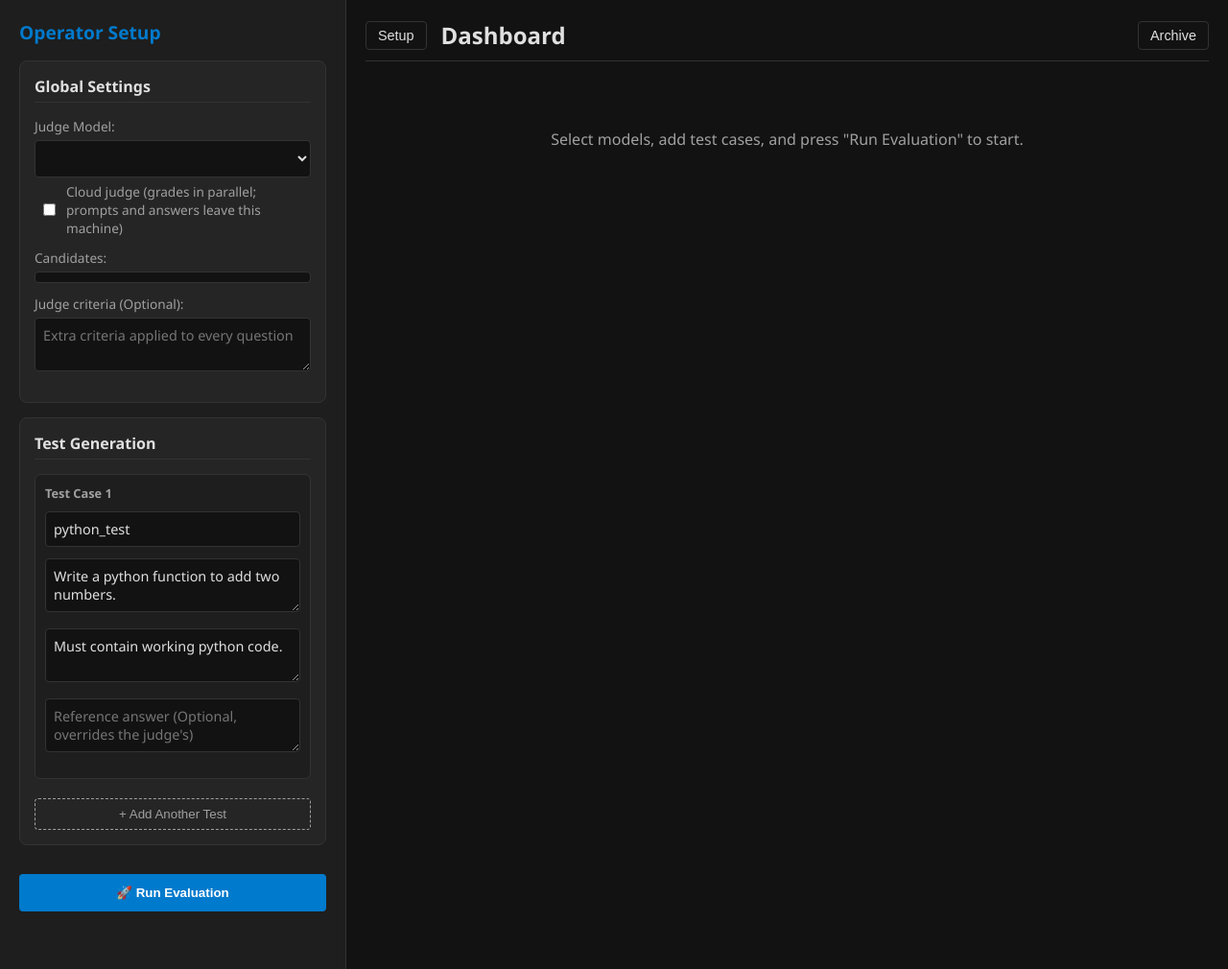
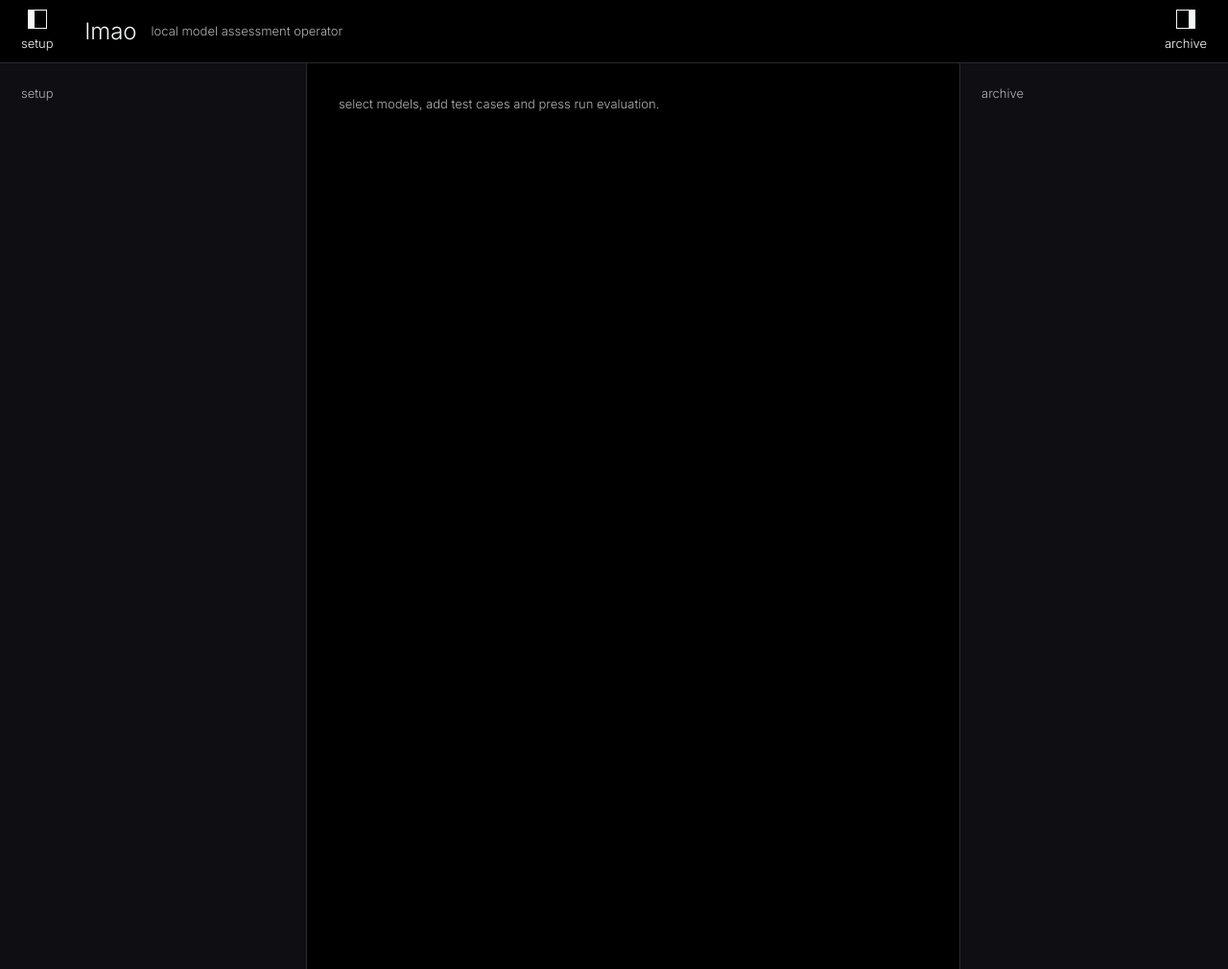
Before and after one commit to ykvit/lmao, a Flask app: page / in a window 1280 px wide. Shown: the whole page at 96% size. Run offline with Flask 3, Linux system fonts and the light colour scheme; data that the repository does not hold is empty; some libraries are stand-ins or nearby versions.

Commit message:
feat(ui): add theme, base layout and panel toggles

```diff
--- /dev/null
+++ b/static/js/lmao.js
@@ -0,0 +1,31 @@
+// Alpine state of the whole page. Registered on 'alpine:init'; this file is
+// deferred before Alpine itself (see templates/base.html).
+document.addEventListener("alpine:init", () => {
+    Alpine.data("lmao", () => ({
+        setupOpen: true,
+        archiveOpen: true,
+
+        view: "idle", // idle | running | results
+        resultsView: "model", // model | question
+
+        models: [],
+        judge: "",
+        judgeCloud: false,
+        selected: [],
+        baseRationale: "",
+        cases: [
+            { tag: "", question: "", rationale: "", reference: "", open: true },
+        ],
+
+        history: [],
+        activeRunId: null,
+        run: { id: null, steps: [], done: 0, total: 0, startedAt: null, elapsed: 0 },
+        results: null,
+
+        get pct() {
+            return this.run.total
+                ? Math.round((100 * this.run.done) / this.run.total)
+                : 0;
+        },
+    }));
+});
--- /dev/null
+++ b/templates/_theme.html
@@ -0,0 +1,54 @@
+{# Head partial: fonts, Tailwind browser build, theme tokens, Alpine.
+   Versions are pinned. SRI is not set yet (see the note in the PR, step 1b). #}
+<link rel="preconnect" href="https://fonts.googleapis.com">
+<link rel="preconnect" href="https://fonts.gstatic.com" crossorigin>
+<link rel="stylesheet" href="https://fonts.googleapis.com/css2?family=Inter:wght@100;300&family=IBM+Plex+Mono:wght@300&display=swap">
+
+<style>[x-cloak] { display: none !important; }</style>
+
+<script src="https://cdn.jsdelivr.net/npm/@tailwindcss/browser@4.3.2"></script>
+
+<style type="text/tailwindcss">
+  @theme {
+    /* Zero radius, zero shadows: these utilities must produce nothing. */
+    --radius-*: initial;
+    --shadow-*: initial;
+    --inset-shadow-*: initial;
+    --drop-shadow-*: initial;
+
+    /* 1 unit = 1px: p-22 = 22px, w-320 = 320px. */
+    --spacing: 1px;
+
+    --color-*: initial;
+    --color-bg: #000000;
+    --color-surface: #0f0e12;
+    --color-line: #2a292e;
+    --color-fg: #f6f8f7;
+    --color-fg-muted: #b2b2b2;
+    --color-link: #3b9ae1;
+    --color-warn: #f0a800;
+
+    --font-sans: "Inter", ui-sans-serif, system-ui, sans-serif;
+    --font-mono: "IBM Plex Mono", ui-monospace, Menlo, Consolas, monospace;
+
+    --text-*: initial;
+    --text-caption: 13px;
+    --text-caption--line-height: 1.5;
+    --text-subheading: 19px;
+    --text-subheading--line-height: 1.15;
+    --text-heading-sm: 24px;
+    --text-heading-sm--line-height: 1.15;
+    --text-heading: 26px;
+    --text-heading--line-height: 1.15;
+    --text-display: 40px;
+    --text-display--line-height: 1.11;
+
+    --animate-breathe: breathe 2s ease-in-out infinite;
+    @keyframes breathe {
+      0%, 100% { opacity: 1; }
+      50% { opacity: 0.25; }
+    }
+  }
+</style>
+
+<script defer src="https://cdn.jsdelivr.net/npm/alpinejs@3.14.9/dist/cdn.min.js"></script>
--- /dev/null
+++ b/templates/base.html
@@ -0,0 +1,59 @@
+<!DOCTYPE html>
+<html lang="en">
+<head>
+    <meta charset="UTF-8">
+    <meta name="viewport" content="width=device-width, initial-scale=1.0">
+    <title>lmao | local model assessment operator</title>
+    {# Must be deferred BEFORE Alpine so that 'alpine:init' is already listened to. #}
+    <script defer src="{{ url_for('static', filename='js/lmao.js') }}"></script>
+    {% include "_theme.html" %}
+</head>
+<body x-data="lmao" class="h-screen flex flex-col overflow-hidden bg-bg text-fg font-sans font-light text-caption">
+
+    <header class="h-66 shrink-0 flex items-center justify-between px-22 border-b border-line">
+        <div class="flex items-center gap-33">
+            <button type="button" @click="setupOpen = !setupOpen"
+                    :aria-expanded="setupOpen" aria-controls="setup"
+                    class="flex flex-col items-center gap-6"
+                    :class="setupOpen ? 'text-fg' : 'text-fg-muted'">
+                <span class="relative block size-20 border border-fg">
+                    <span class="absolute -top-px -bottom-px bg-fg"
+                          :class="setupOpen ? '-left-px w-7' : 'left-6 w-px'"></span>
+                </span>
+                setup
+            </button>
+            <div class="flex items-center gap-15">
+                <span class="text-heading-sm">lmao</span>
+                <span class="text-fg-muted">local model assessment operator</span>
+            </div>
+        </div>
+        <button type="button" @click="archiveOpen = !archiveOpen"
+                :aria-expanded="archiveOpen" aria-controls="archive"
+                class="flex flex-col items-center gap-6"
+                :class="archiveOpen ? 'text-fg' : 'text-fg-muted'">
+            <span class="relative block size-20 border border-fg">
+                <span class="absolute -top-px -bottom-px bg-fg"
+                      :class="archiveOpen ? '-right-px w-7' : 'right-6 w-px'"></span>
+            </span>
+            archive
+        </button>
+    </header>
+
+    <div class="flex flex-1 min-h-0">
+        <aside id="setup" x-show="setupOpen" x-cloak
+               class="w-320 shrink-0 bg-surface border-r border-line p-22 overflow-y-auto">
+            {% block setup %}{% endblock %}
+        </aside>
+
+        <main class="flex-1 min-w-0 p-33 overflow-y-auto">
+            {% block main %}{% endblock %}
+        </main>
+
+        <aside id="archive" x-show="archiveOpen" x-cloak
+               class="w-280 shrink-0 bg-surface border-l border-line p-22 overflow-y-auto">
+            {% block archive %}{% endblock %}
+        </aside>
+    </div>
+
+</body>
+</html>
--- a/templates/index.html
+++ b/templates/index.html
@@ -1,107 +1,17 @@
-<!DOCTYPE html>
-<html lang="en">
-<head>
-    <meta charset="UTF-8">
-    <meta name="viewport" content="width=device-width, initial-scale=1.0">
-    <title>Operator | Model Assessment</title>
-    <link rel="stylesheet" href="{{ url_for('static', filename='css/styles.css') }}">
-</head>
-<body>
-    <div class="layout">
+{% extends "base.html" %}
 
-        <!-- PANEL 1: SETUP (Left Sidebar) -->
-        <aside class="sidebar left-sidebar" id="setupSidebar">
-            <h2>Operator Setup</h2>
-            <form id="evalForm">
+{# Step 1 shell: panels are empty placeholders, filled in steps 2-6. #}
 
-                <div class="section-block">
-                    <h3>Global Settings</h3>
-                    <div class="form-group">
-                        <label>Judge Model:</label>
-                        <select id="judgeModel" required></select>
-                        <label class="checkbox-label"><input type="checkbox" id="judgeCloud"> Cloud judge (grades in parallel; prompts and answers leave this machine)</label>
-                    </div>
+{% block setup %}
+<div class="text-fg-muted">setup</div>
+{% endblock %}
 
-                    <div class="form-group">
-                        <label>Candidates:</label>
-                        <div id="candidatesList" class="checkbox-group">
-                            <!-- Checkboxes injected via JavaScript -->
-                        </div>
-                    </div>
+{% block main %}
+<div x-show="view === 'idle'" x-cloak class="text-fg-muted">
+    select models, add test cases and press run evaluation.
+</div>
+{% endblock %}
 
-                    <div class="form-group">
-                        <label>Judge criteria (Optional):</label>
-                        <textarea id="baseRationale" rows="2" placeholder="Extra criteria applied to every question"></textarea>
-                    </div>
-                </div>
-
-                <div class="section-block" id="testCasesWrapper">
-                    <h3>Test Generation</h3>
-
-                    <div id="testCasesContainer">
-                        <!-- Individual Test Case Block -->
-                        <div class="test-case-block">
-                            <div class="test-case-header">Test Case 1</div>
-                            <div class="form-group">
-                                <input type="text" class="tc-tag" placeholder="Tag (e.g., Python Code)" value="python_test" required>
-                            </div>
-                            <div class="form-group">
-                                <textarea class="tc-question" rows="2" placeholder="Question / Prompt" required>Write a python function to add two numbers.</textarea>
-                            </div>
-                            <div class="form-group">
-                                <textarea class="tc-specific" rows="2" placeholder="Specific Prompt / Rationale (Optional)">Must contain working python code.</textarea>
-                            </div>
-                            <div class="form-group">
-                                <textarea class="tc-reference" rows="2" placeholder="Reference answer (Optional, overrides the judge's)"></textarea>
-                            </div>
-                        </div>
-                    </div>
-
-                    <button type="button" id="addTestCaseBtn" class="secondary-btn">+ Add Another Test</button>
-                </div>
-
-                <button type="submit" id="runBtn" class="primary-btn">🚀 Run Evaluation</button>
-            </form>
-        </aside>
-
-        <!-- PANEL 2: MAIN DASHBOARD (Center Panel) -->
-        <main class="dashboard">
-            <header class="dashboard-header">
-                <div class="header-left">
-                    <button id="toggleSetupBtn" class="icon-btn" title="Toggle Setup Panel">Setup</button>
-                    <h1>Dashboard</h1>
-                </div>
-                <div class="header-right">
-                    <button id="toggleHistoryBtn" class="icon-btn" title="Toggle History Panel">Archive</button>
-                </div>
-            </header>
-
-            <section id="resultsContainer" class="results-grid">
-                <div class="welcome-msg">Select models, add test cases, and press "Run Evaluation" to start.</div>
-            </section>
-
-            <!-- Central Progress Overlay (Hidden by default) -->
-            <div id="progressOverlay" class="progress-overlay hidden">
-                <div class="progress-modal">
-                    <h2>⚙️ Processing Task...</h2>
-                    <div id="progressText" class="log-item-plain"></div>
-                    <ul id="logList" class="log-list">
-                        <!-- SSE Real-time logs will be injected here via JavaScript -->
-                    </ul>
-                </div>
-            </div>
-        </main>
-
-        <!-- PANEL 3: ARCHIVE/HISTORY (Right Sidebar) -->
-        <aside class="sidebar right-sidebar collapsed" id="historySidebar">
-            <h2>Archive</h2>
-            <p style="font-size: 0.85rem; color: var(--text-secondary); margin-top:0;">Past evaluations history</p>
-            <div id="historyList" class="history-list">
-                <!-- History items injected via JavaScript -->
-            </div>
-        </aside>
-
-    </div>
-    <script src="{{ url_for('static', filename='js/app.js') }}"></script>
-</body>
-</html>
+{% block archive %}
+<div class="text-fg-muted">archive</div>
+{% endblock %}
```
